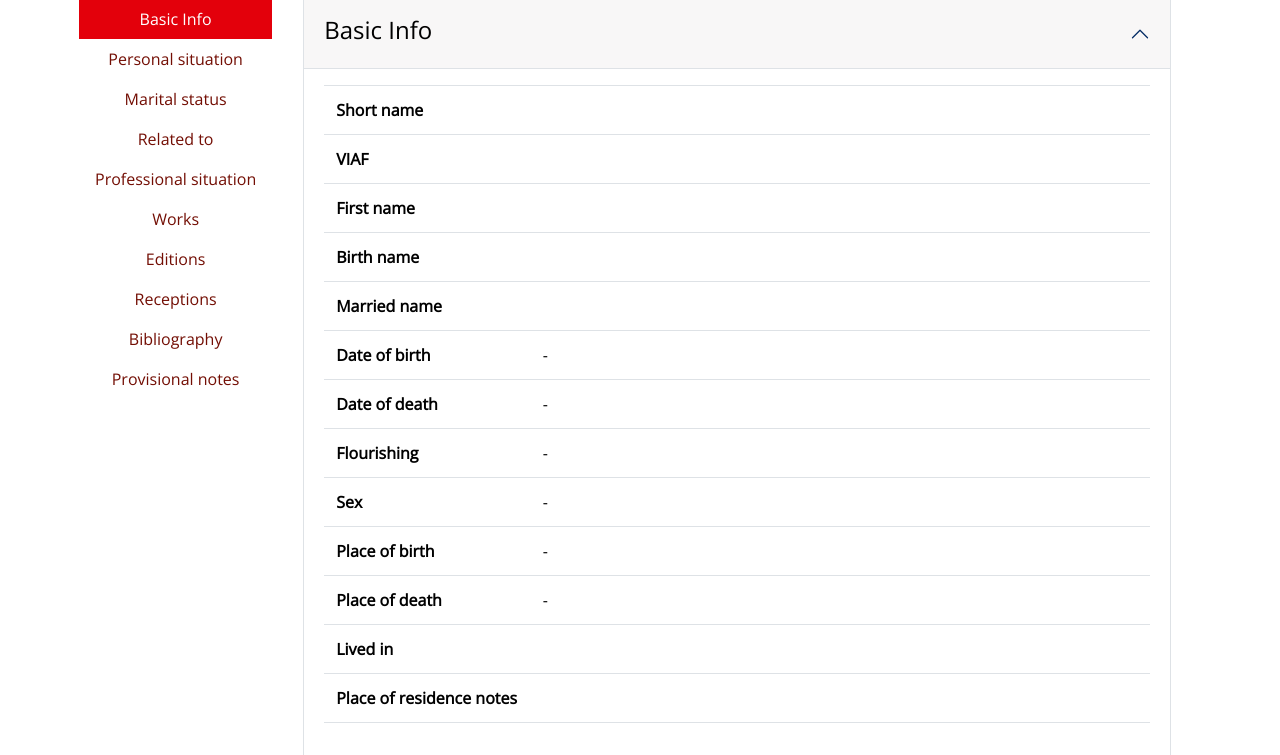
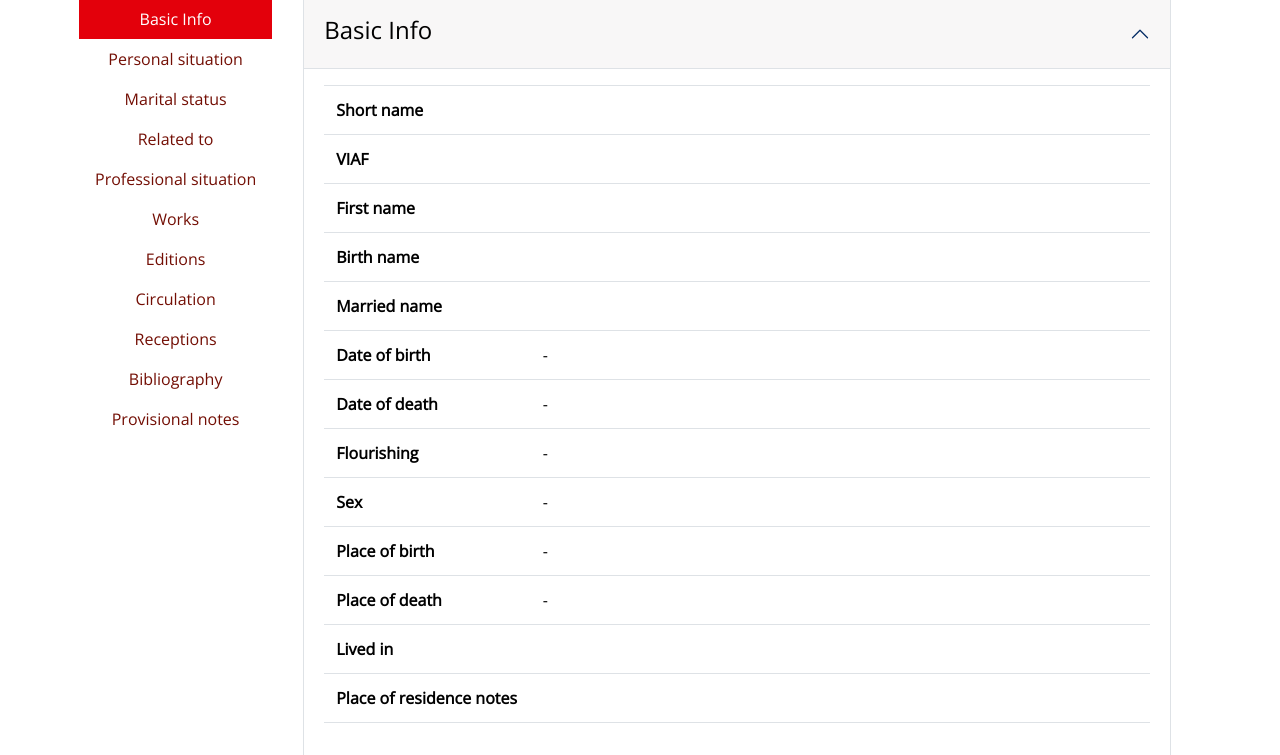
Before and after one commit to tsg-humlab/shewrote, a Django app: template shewrote/templates/shewrote/person_details.html in a window 1280 px wide. Shown: the part 171-926 px from the top of the page. Run offline with Django 4.2, Linux system fonts and the light colour scheme; the template is opened without the code that fills it, so the values that code supplies are empty; parts of the project's set-up code (start-up, migrations or seed data) failed here and were passed over; some libraries are stand-ins or nearby versions.

Commit message:
feat: Add Circulation section to Person details #63

```diff
--- a/shewrote/templates/shewrote/person_details.html
+++ b/shewrote/templates/shewrote/person_details.html
@@ -34,6 +34,7 @@
     {% include 'shewrote/components/details_section_button.html' with section_name='profession' section_title='Professional situation' %}
     {% include 'shewrote/components/details_section_button.html' with section_name='work' section_title='Works' %}
     {% include 'shewrote/components/details_section_button.html' with section_name='edition' section_title='Editions' %}
+    {% include 'shewrote/components/details_section_button.html' with section_name='circulation' section_title='Circulation' %}
     {% include 'shewrote/components/details_section_button.html' with section_name='reception' section_title='Receptions' %}
     {% include 'shewrote/components/details_section_button.html' with section_name='bibliography' section_title='Bibliography' %}
     {% include 'shewrote/components/details_section_button.html' with section_name='provisional_notes' section_title='Provisional notes' %}
@@ -363,6 +364,10 @@
                                 </table>
         {% endslot %}
     {% endembed %}
+    {% embed 'shewrote/components/details_section.html' with section_name='circulation' section_title='Circulation' %}
+        {% slot contents %}
+        {% endslot %}
+    {% endembed %}
     {% embed 'shewrote/components/details_section.html' with section_name='reception' section_title='Receptions' %}
         {% slot contents %}
                             <div class="vstack gap-3">
```
